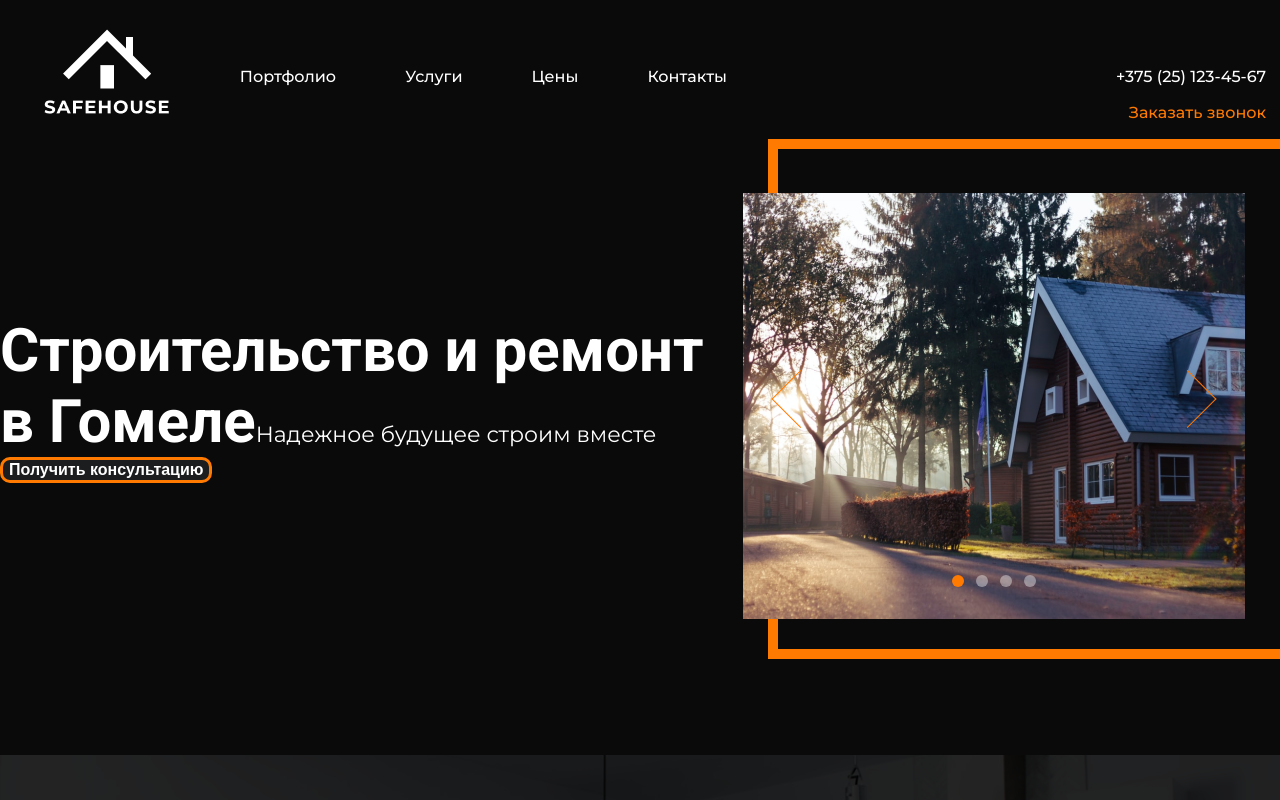
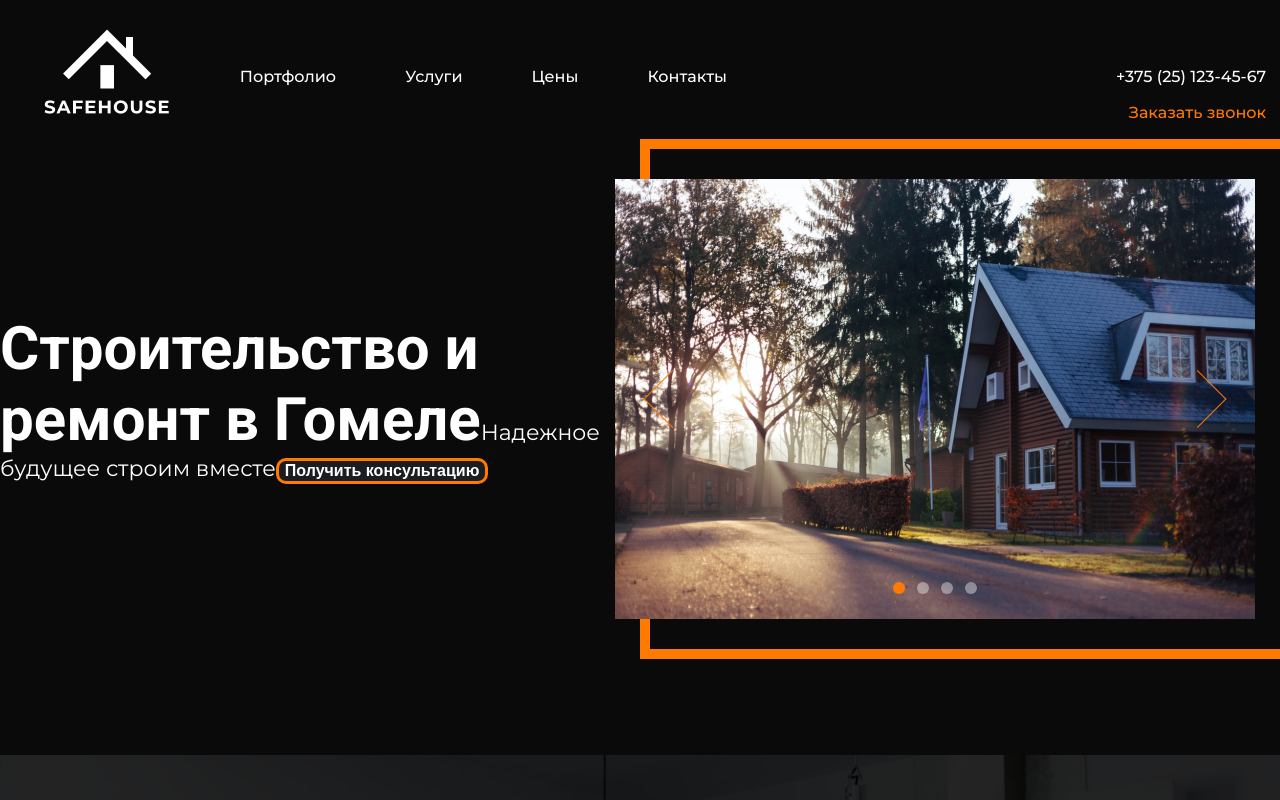
Before and after one commit to 34admal/Portfolio, a React (Create React App) app in the folder homel_build_site/: page / in a window 1280 px wide. Shown: the top 800 px of the page. Built offline with nearby package versions, Linux system fonts and the light colour scheme.

Commit message:
fix: resolve vertical layout shifting and finalize custom scroll snap slider

```diff
--- a/homel_build_site/src/components/Header.jsx
+++ b/homel_build_site/src/components/Header.jsx
@@ -4,7 +4,7 @@ import styles from "./header.module.css";
 function Header() {
   return (
     <header>
-      <img src={header__logo} alt="image logo safehouse" />
+      <img src={header__logo} alt="image logo safehouse" className={styles.headerLogo} />
       <div className={styles.menu}>
         <nav>
           <ul>
--- a/homel_build_site/src/components/HeroSection.module.css
+++ b/homel_build_site/src/components/HeroSection.module.css
@@ -46,7 +46,7 @@ button {
 }
 
 .slider_container {
-  width: 40%;
+  width: 658px;
 }
 
 
--- a/homel_build_site/src/components/MySlider.jsx
+++ b/homel_build_site/src/components/MySlider.jsx
@@ -1,4 +1,3 @@
-// components/MySlider.jsx
 import React, { useState, useEffect, useRef } from 'react';
 import styles from './MySlider.module.css';
 
@@ -25,10 +24,9 @@ const MySlider = () => {
   const trackRef = useRef(null);
   const isLockRef = useRef(false);
 
-  // Каардынаты для свайпаў (і для тачаў, і для мышкі)
   const startX = useRef(0);
   const endX = useRef(0);
-  const isDragging = useRef(false); // Сцяг, які паказвае, што мышка заціснута і рухаецца
+  const isDragging = useRef(false);
 
   const nextSlide = () => {
     if (isLockRef.current) return;
@@ -69,12 +67,11 @@ const MySlider = () => {
     isLockRef.current = false;
   };
 
-  // Агульная логіка для апрацоўкі выніку свайпа (і мышка, і тач)
   const checkSwipeDirection = () => {
     if (!startX.current || !endX.current) return;
 
     const diffX = startX.current - endX.current;
-    const minSwipeDistance = 50; // Мінімальны зрух у пікселях
+    const minSwipeDistance = 50;
 
     if (diffX > minSwipeDistance) {
       nextSlide();
@@ -86,22 +83,21 @@ const MySlider = () => {
     endX.current = 0;
   };
 
-  // ЛАГІКА ТАЧ-СВАЙПАЎ ДЛЯ МАБІЛЬНЫХ
+  // Выпраўлена: бярэм першы тач з агульнага масіва touches
   const handleTouchStart = (e) => {
-    startX.current = e.targetTouches.clientX;
+    startX.current = e.touches[0].clientX;
   };
 
   const handleTouchMove = (e) => {
-    endX.current = e.targetTouches.clientX;
+    endX.current = e.touches[0].clientX;
   };
 
   const handleTouchEnd = () => {
     checkSwipeDirection();
   };
 
-  // ЛАГІКА СВАЙПАЎ МЫШКАЙ ДЛЯ КАМПУТАРАЎ
   const handleMouseDown = (e) => {
-    e.preventDefault(); // Забараняем стандартнае перацягванне малюнка браўзэрам
+    e.preventDefault();
     startX.current = e.clientX;
     isDragging.current = true;
   };
@@ -120,10 +116,9 @@ const MySlider = () => {
   const handleMouseLeave = () => {
     if (!isDragging.current) return;
     isDragging.current = false;
-    checkSwipeDirection(); // Калі мышка вылецела за межы слайдэра — залічваем свайп
+    checkSwipeDirection();
   };
 
-  // Дынамічны лік актыўнай кропкі для аранжавай падсветкі
   let currentActiveDot = currentIndex - 1;
   if (currentIndex === 0) {
     currentActiveDot = originalImages.length - 1;
@@ -136,7 +131,6 @@ const MySlider = () => {
       <div className={styles.sliderWrapper}>
         <div className={styles.sliderWindow}>
 
-          {/* Навешваем і тач-падзеі, і падзеі мышкі на стужку */}
           <div
             ref={trackRef}
             className={styles.slidesTrack}
@@ -149,8 +143,7 @@ const MySlider = () => {
             onMouseUp={handleMouseUp}
             onMouseLeave={handleMouseLeave}
             style={{
-              transform: `translateX(-${currentIndex * 100}%)`,
-              cursor: isDragging.current ? 'grabbing' : 'grab' // Мяняем курсор пры зацісканні
+              transform: `translateX(-${currentIndex * 100}%)`
             }}
           >
             {imagesWithClones.map((img, index) => (
@@ -173,9 +166,7 @@ const MySlider = () => {
                 key={index}
                 className={`${styles.dotWrapper} ${index === currentActiveDot ? styles.activeDot : ''}`}
                 onClick={() => goToSlide(index)}
-              >
-                <div style={{ width: "100%", height: "100%", color: "transparent" }}>{index}</div>
-              </div>
+              />
             ))}
           </div>
 
--- a/homel_build_site/src/components/MySlider.module.css
+++ b/homel_build_site/src/components/MySlider.module.css
@@ -1,74 +1,81 @@
-/*
-  ВАНЕШНІ КАНТЭЙНЕР (Рамка)
-  Вярні сюды сваю вышыню 520px, якая табе падабалася.
-  display: flex і align-items: center прымушаюць слайдэр
-  заўсёды быць ідэальна па цэнтры па вертыкалі, робячы адступы зверху і знізу роўнымі.
-*/
+/* ВНЕШНИЙ КОНТЕЙНЕР (Оранжевая рамка ровно из Фигмы) */
 .sliderFrameContainer {
   position: relative;
-  display: flex;
-  align-items: center; /* АЎТАМАЦЫЧНАЕ ВЫРАЎНОЎВАННЕ ЗВЕРХУ І ЗНІЗУ */
 
-  width: 100%;
-  height: 520px; /* Твая рабочая вышыня */
+  width: 658px;
+  height: 520px; /* Жесткая высота рамки, как в макете */
 
   border-top: 10px solid #ff7a00;
   border-bottom: 10px solid #ff7a00;
   border-left: 10px solid #ff7a00;
   border-right: none;
 
-  box-sizing: border-box;
+  /* Возвращаем правильный border-box, чтобы рамка была ровно 520px */
+  box-sizing: border-box !important;
 }
 
-/*
-  САМ СЛАЙДЭР
-  position: relative дазваляе рухаць яго па гарызанталі праз left,
-  але па вертыкалі яго трымае флексбокс бацькі.
-*/
+/* САМ СЛАЙДЕР С КАРТИНКОЙ */
 .sliderWrapper {
+  position: absolute; /* Намертво привязываем к координатам родительской рамки */
+
+  /*
+    МАТЕМАТИКА МАКЕТА:
+    Высота рамки (внутри border-box): 520px - 10px (верхний бордер) - 10px (нижний бордер) = 500px чистой внутренней высоты.
+    Высота слайдера: 440px.
+    Остается свободных: 500px - 440px = 60px.
+    Чтобы получить отступ ровно по 40px от ВНЕШНЕГО края оранжевых линий:
+    Мы вычитаем толщину бордера (10px) и получаем чистые координаты: 30px сверху и 30px снизу!
+  */
+  top: 30px !important;
+  bottom: 30px !important;
+
+  /* Наш безопасный сдвиг влево для наезда на рамку */
+  margin-left: -35px !important;
+
+  width: 640px !important;
+  height: 440px !important;
+  z-index: 10;
+}
+
+/* ОКНО СЛАЙДЕРА */
+.sliderWindow {
   position: relative;
   width: 640px;
   height: 440px;
-  z-index: 10;
-
-  /*
-    ЗРУХ ПА ГАРЫЗАНТАЛІ:
-    Калі табе трэба пасунуць яго ўлева адносна рамкі — пакінь -35px.
-    Каардынату top адсюль цалкам прыбіраем, каб не ламаць цэнтраванне!
-  */
-  left: -35px;
-}
-
-/* АКНО СЛАЙДЭРА (Чыстае, без каардынат зруху) */
-.sliderWindow {
-  position: relative;
-  width: 100%;
-  height: 100%;
   overflow: hidden;
   z-index: 2;
 }
 
+/* ЛЕНТА СЛАЙДОВ */
 .slidesTrack {
   display: flex;
   width: 100%;
-  height: 100%;
+  height: 440px;
+  cursor: grab;
 }
 
+.slidesTrack:active {
+  cursor: grabbing;
+}
+
+/* ОДИНОЧНЫЙ СЛАЙД */
 .slide {
-  min-width: 100%;
-  width: 100%;
-  height: 100%;
+  min-width: 640px;
+  width: 640px;
+  height: 440px;
   flex-shrink: 0;
 }
 
+/* САМА КАРТИНКА */
 .sliderImg {
-  width: 100%;
-  height: 100%;
+  width: 640px;
+  height: 440px;
   display: block;
   object-fit: cover;
+  user-select: none;
 }
 
-/* СТРЭЛКІ */
+/* СТРЕЛКИ */
 .arrowPrevWrapper,
 .arrowNextWrapper {
   position: absolute;
@@ -80,17 +87,18 @@
 .arrowPrevWrapper { left: 20px; }
 .arrowNextWrapper { right: 20px; }
 
-/* КРОПКІ */
+/* ТОЧКИ */
 .dotsContainer {
   position: absolute;
   bottom: 25px;
   left: 50%;
   transform: translateX(-50%);
   z-index: 10;
+  display: flex;
+  align-items: center;
 }
 
 .dotWrapper {
-  display: inline-block;
   width: 12px;
   height: 12px;
   border-radius: 50%;
@@ -98,6 +106,7 @@
   cursor: pointer;
   transition: background 0.3s ease;
   margin: 0 6px;
+  flex-shrink: 0;
 }
 
 .activeDot {
--- a/homel_build_site/src/components/header.module.css
+++ b/homel_build_site/src/components/header.module.css
@@ -7,7 +7,7 @@ header{
     align-items: flex-end;
 
 }
-img{
+.headerLogo{
     margin-top: 14.63px;
 }
 .menu li {font-style: Medium;
```
